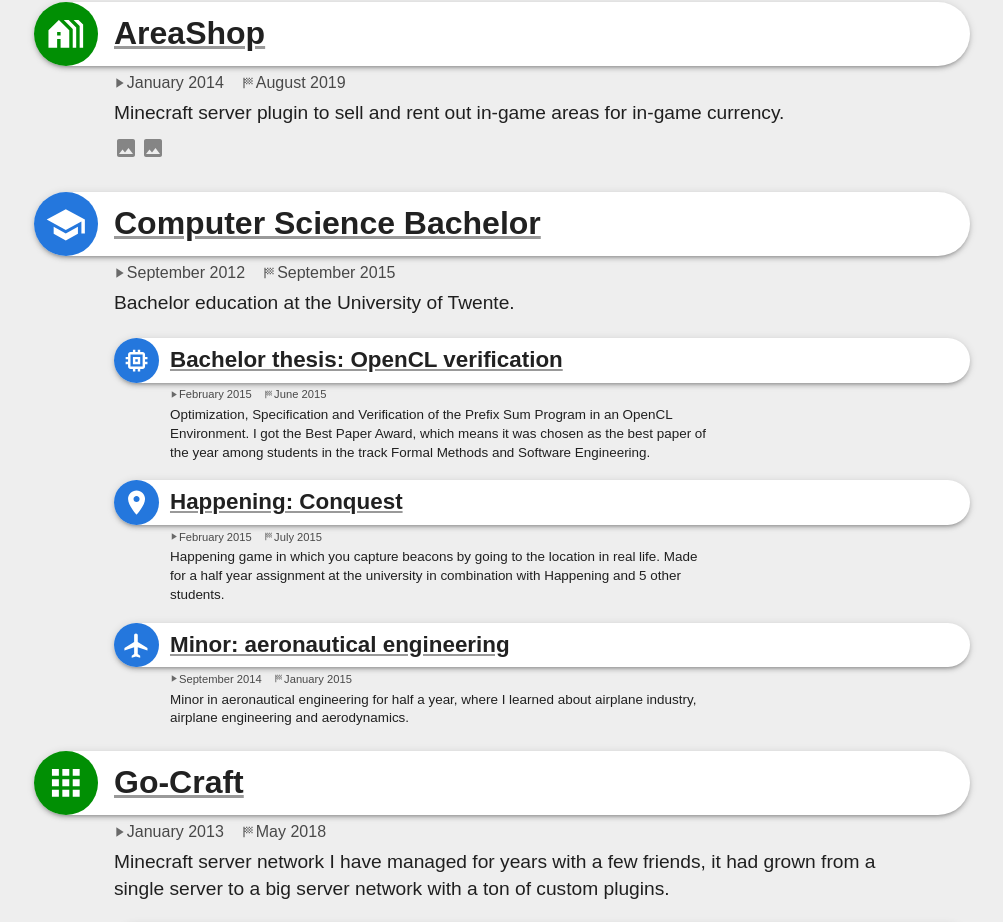
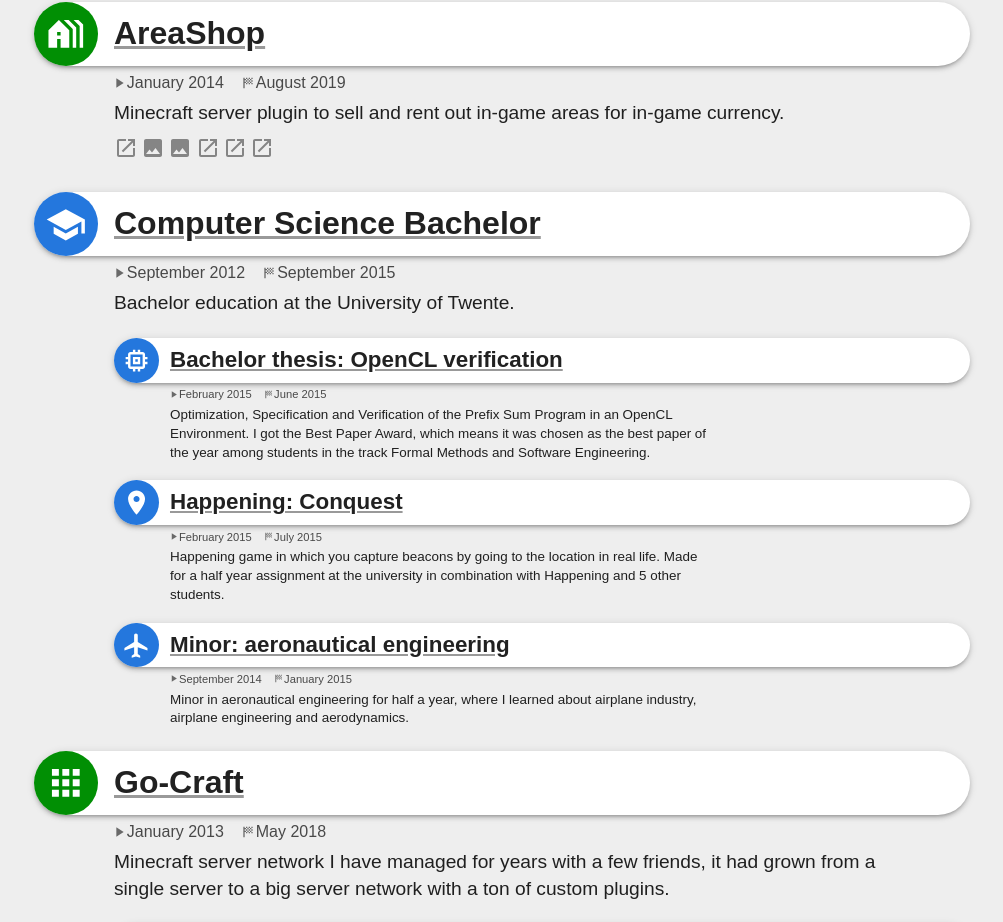
Before and after one commit to NLthijs48/NLthijs48.github.io, a React (Create React App) app: page / in a window 1280 px wide. Shown: the part 4392-5314 px from the top of the page, without its empty margins (138-1141 px from the left). Built offline with nearby package versions, Linux system fonts and the light colour scheme.

Commit message:
Setup link highlights, use them for AreaShop

```diff
--- a/src/activities/Highlight.ts
+++ b/src/activities/Highlight.ts
@@ -22,6 +22,10 @@
 }
 interface HighlightLink extends HighlightBase {
 	type: HighlightType.Link;
+	title: string;
+	href: string;
+	caption?: string;
+	// TODO: support image?
 }
 
 type Highlight = HighlightText | HighlightImage | HighlightLink;
--- a/src/activities/areaShop/areaShop.tsx
+++ b/src/activities/areaShop/areaShop.tsx
@@ -25,22 +25,19 @@
 				<ExternalLink href="https://github.com/EngineHub/WorldGuard">WorldGuard</ExternalLink> for defining regions and{' '}
 				<ExternalLink href="https://github.com/MilkBowl/VaultAPI">Vault</ExternalLink> for economy integration.
 			</p>
-			<p>
-				The plugin is open source and can be found on{' '}
-				<ExternalLink href="https://github.com/NLthijs48/AreaShop">GitHub</ExternalLink>. Documentation of the plugin is available
-				on the <ExternalLink href="https://github.com/NLthijs48/AreaShop/wiki">wiki of the GitHub repository</ExternalLink>. The
-				plugin was maily distributed through the{' '}
-				<ExternalLink href="https://www.spigotmc.org/resources/areashop.2991/">Spigot</ExternalLink> resources section and the{' '}
-				<ExternalLink href="https://dev.bukkit.org/projects/regionbuyandrent">BukkitDev</ExternalLink> platform.
-			</p>
 		</div>
 	),
 	from: 'January 2014', // Guess, first commit March 2014 with initial released version (have been developing and using it privately before that)
 	till: 'August 2019', // End of active development
 	Icon: HolidayVillageIcon,
-	website: 'https://github.com/NLthijs48/AreaShop',
 
 	highlights: [
+		{
+			type: HighlightType.Link,
+			title: 'Source code on GitHub',
+			href: 'https://github.com/NLthijs48/AreaShop',
+			caption: 'All code was open source from the start, with some occasional contributions from the community',
+		},
 		{
 			type: HighlightType.Image,
 			title: 'Statistics about users of the plugin',
@@ -52,6 +49,28 @@
 			image: statsGraph,
 			caption: 'Statistics around 2016-05-04',
 		},
+		{
+			type: HighlightType.Link,
+			title: 'Plugin documentation on GitHub',
+			href: 'https://github.com/NLthijs48/AreaShop/wiki',
+			caption:
+				'Extensive documentation is available, from a simple installation guide to help with setting up complex features. ' +
+				'The goal has always been to make the plugin itself easy to use in-game, but documentation still helps people to decide installing the plugin and prevents some support questions.',
+		},
+		{
+			type: HighlightType.Link,
+			title: 'Plugin distribution: Bukkit',
+			href: 'https://dev.bukkit.org/projects/regionbuyandrent',
+			caption:
+				'Distribution started here initially, Bukkit was the first open source server software and has provided the initial plugin api. My plugin got downloaded 124k+ times and got 1000+ ratings on there.',
+		},
+		{
+			type: HighlightType.Link,
+			title: 'Plugin distribution: Spigot',
+			href: 'https://www.spigotmc.org/resources/areashop.2991/',
+			caption:
+				'Spigot slowly took over from Bukkit, so I made the plugin there available as well. Here it got downloaded 192k+ times and got 197 ratings',
+		},
 	],
 };
 
--- a/src/components/HighlightItem.tsx
+++ b/src/components/HighlightItem.tsx
@@ -1,6 +1,8 @@
 import Highlight from '../activities/Highlight';
 import HighlightType from '../activities/HighlightType';
 import React from 'react';
+import ExternalLink from './ExternalLink';
+import OpenInNewIcon from '@mui/icons-material/OpenInNew';
 
 interface HighlightItemProps {
 	highlight: Highlight;
@@ -25,6 +27,19 @@
 			</div>
 		);
 	}
+	if (props.highlight.type === HighlightType.Link) {
+		return (
+			<div style={{marginBottom: '2em'}}>
+				<ExternalLink href={props.highlight.href} underline="none">
+					<h3 style={{marginBottom: '0.1em'}}>
+						<OpenInNewIcon style={{fontSize: '1.1em', marginBottom: '-0.2em', marginLeft: '-0.1em'}} />{' '}
+						<span style={{textDecoration: 'underline'}}>{props.highlight.title}</span>
+					</h3>
+				</ExternalLink>
+				<div style={{maxWidth: '40em'}}>{props.highlight.caption}</div>
+			</div>
+		);
+	}
 	return null;
 }
 
--- a/src/pages/activityPage/ActivityPage.tsx
+++ b/src/pages/activityPage/ActivityPage.tsx
@@ -17,21 +17,20 @@
 				toActivity={props.activity}
 				style={{paddingLeft: '1.7em', paddingRight: '1.7em', opacity: 0.7, fontSize: '1.2em'}}
 			/>
-			<ActivityItem activity={props.activity} hLevel={1} style={{fontSize: '2.2em', marginBottom: '0.5em'}}>
-				<ActivityWebsite activity={props.activity} style={{marginBottom: '0.5em'}} />
-				<ActivityDescription activity={props.activity} style={{fontSize: '0.5em'}} />
-			</ActivityItem>
+			<ActivityItem activity={props.activity} hLevel={1} style={{fontSize: '2.2em', marginBottom: '0.5em'}}></ActivityItem>
+			<ActivityWebsite activity={props.activity} style={{marginBottom: '0.5em'}} />
+			<ActivityDescription activity={props.activity} />
 
 			{!!props.activity.activities && (
 				<div style={{marginTop: '2em'}}>
-					<h2 style={{marginBottom: '0.5em'}}>Activities</h2>
+					{!!props.activity.highlights && <h2 style={{marginBottom: '0.5em'}}>Activities</h2>}
 					<ActivityList activities={props.activity.activities} hLevel={3} style={{fontSize: '1.5em'}} />
 				</div>
 			)}
 
 			{!!props.activity.highlights && (
 				<div style={{marginTop: '2em', width: '100%'}}>
-					<h2 style={{marginBottom: '0.5em'}}>Highlights</h2>
+					{!!props.activity.activities && <h2 style={{marginBottom: '0.5em'}}>Highlights</h2>}
 					{props.activity.highlights.map((highlight, index) => (
 						<HighlightItem highlight={highlight} key={index} />
 					))}
```
